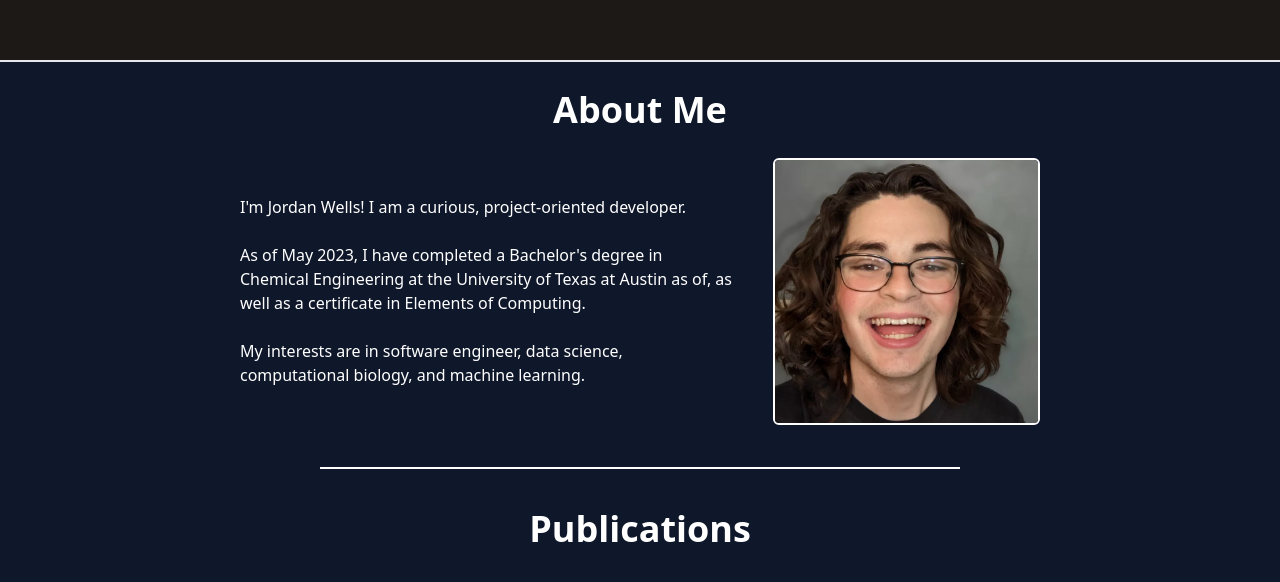
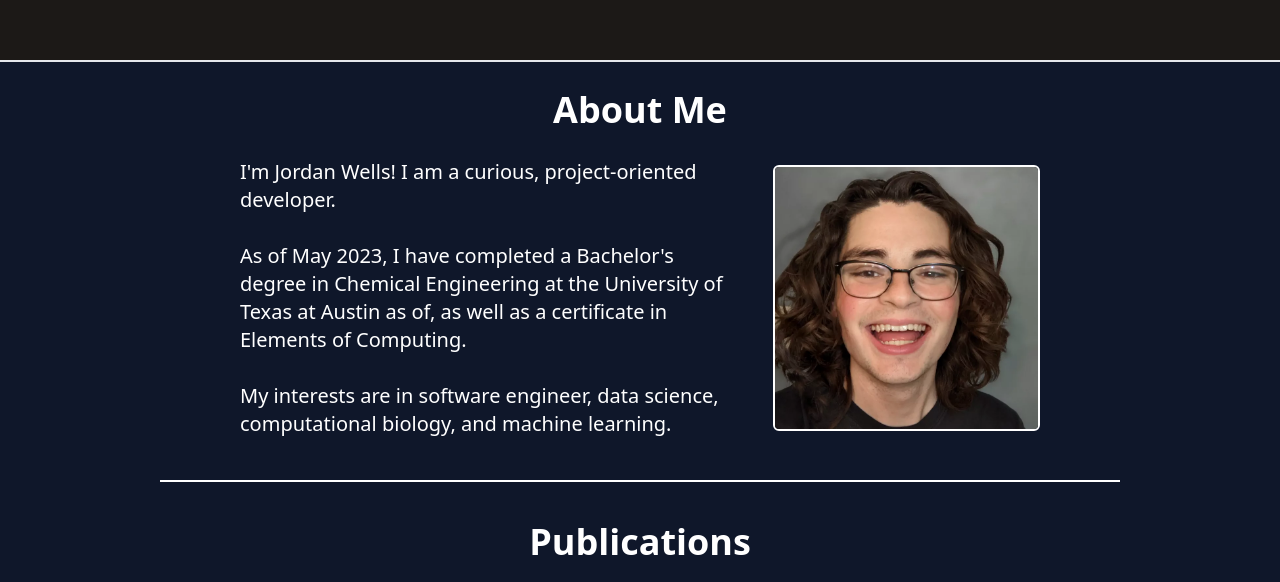
Before and after one commit to jordantwells42/jordantwells-next, a Next.js app: page / in a window 1280 px wide. Shown: the part 738-1320 px from the top of the page. Built offline with nearby package versions, Linux system fonts and the light colour scheme.

Commit message:
fixing responsiveness of aboutme section

```diff
--- a/components/aboutme.js
+++ b/components/aboutme.js
@@ -4,7 +4,7 @@ import Section from './section.js'
 export default function AboutMe () {
   return (
     <Section name='About Me'>
-      <div className='text-base w-5/6 md:w-5/6 flex flex-col-reverse md:flex-row items-center justify-center gap-10'>
+      <div className='text-base md:text-lg lg:text-xl w-5/6 md:w-5/6 flex flex-col-reverse md:flex-row items-center justify-center gap-10'>
         <div className='text-left max-w-prose'>
 
           <p>I&apos;m Jordan Wells! I am a curious, project-oriented developer.</p>
--- a/components/divider.js
+++ b/components/divider.js
@@ -2,6 +2,6 @@ import React from 'react'
 
 export default function Divider () {
   return (
-    <div className='h-4 w-3/4 md:w-1/2 flex items-center justify-center border-white border-b-2 my-3'></div>
+    <div className='h-4 w-5/6 md:w-3/4 flex items-center justify-center border-white border-b-2 my-3'></div>
   )
 }
```
